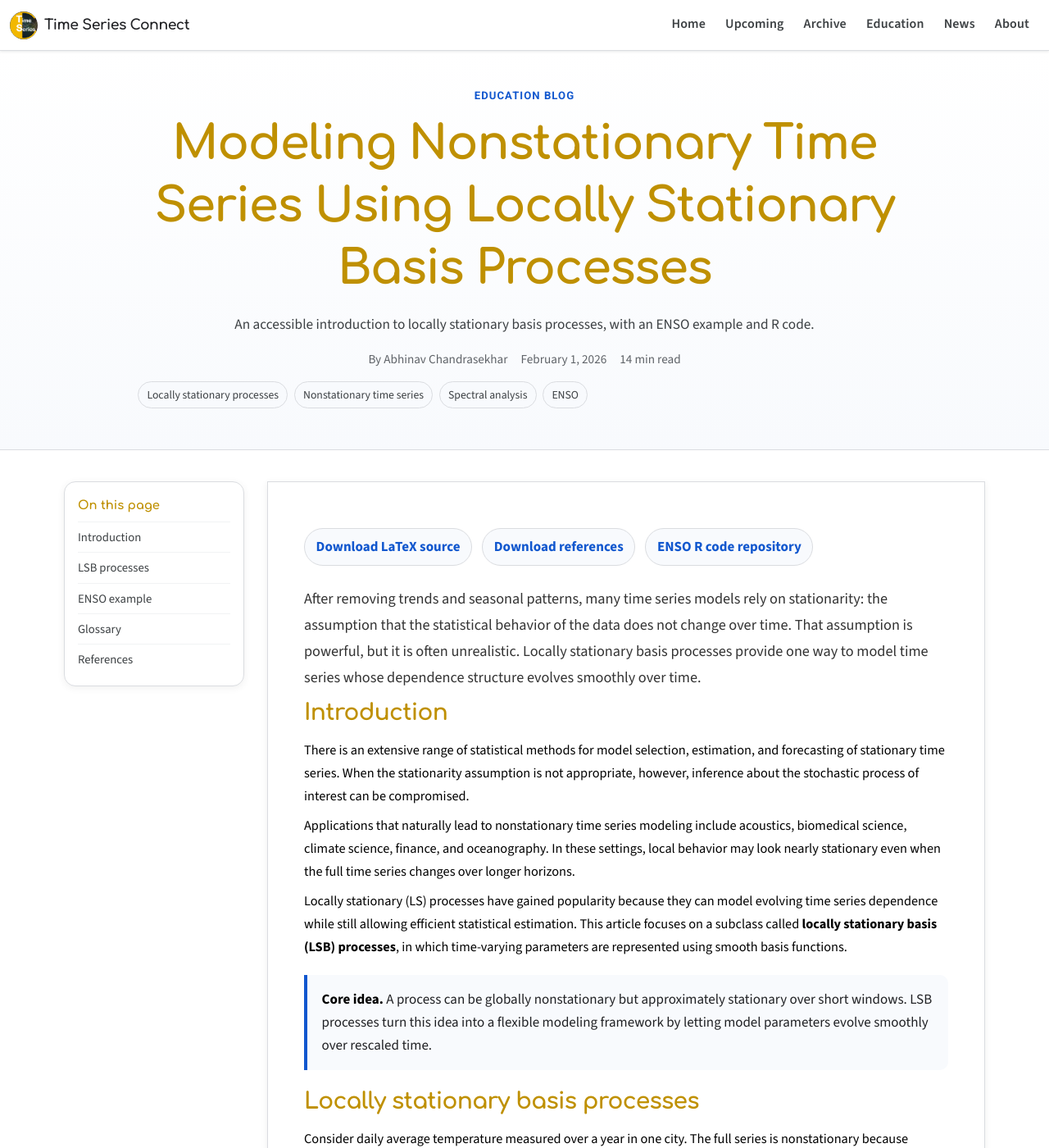
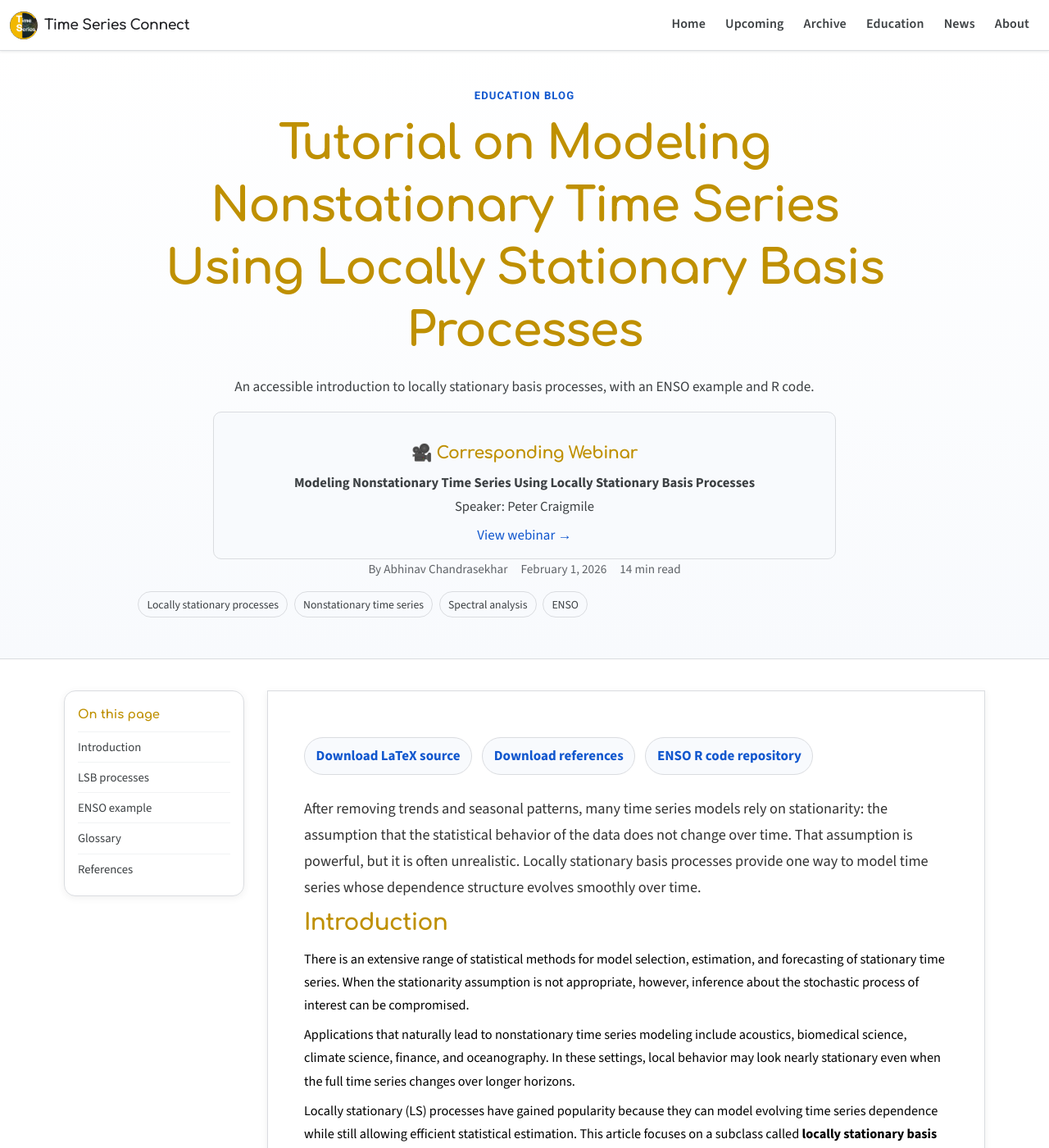
Before and after one commit to yaozheng-stat/time-series-connect, a Jekyll site: the page built from _education/locally-stationary-basis-processes.html, in a window 1280 px wide and 1400 px high. Shown: the whole window at 82% size. Built offline with Jekyll 4.4.1, drawn with Linux system fonts in a browser that asks for light colours.

Commit message:
updata edu post formatting

```diff
--- a/_education/locally-stationary-basis-processes.html
+++ b/_education/locally-stationary-basis-processes.html
@@ -1,5 +1,6 @@
 ---
-title: "Modeling Nonstationary Time Series Using Locally Stationary Basis Processes"
+layout: education_post
+title: "Tutorial on Modeling Nonstationary Time Series Using Locally Stationary Basis Processes"
 permalink: /education-blog/locally-stationary-basis-processes/
 date: 2026-02-01
 author: "Abhinav Chandrasekhar"
@@ -9,6 +10,20 @@ topics:
   - Nonstationary time series
   - Spectral analysis
   - ENSO
+webinar_title: "Modeling Nonstationary Time Series Using Locally Stationary Basis Processes"
+webinar_speaker: "Peter Craigmile"
+webinar_url: "/webinars/peter-craigmile/"
+toc:
+  - label: "Introduction"
+    url: "#introduction"
+  - label: "LSB processes"
+    url: "#locally-stationary-basis-processes"
+  - label: "ENSO example"
+    url: "#enso-application"
+  - label: "Glossary"
+    url: "#glossary"
+  - label: "References"
+    url: "#references"
 math: true
 reading_time: "14 min read"
 ---
--- a/_layouts/education_post.html
+++ b/_layouts/education_post.html
@@ -6,6 +6,20 @@ layout: default
     <p class="eyebrow">Education Blog</p>
     <h1>{{ page.title }}</h1>
     {% if page.summary %}<p class="education-hero__summary">{{ page.summary }}</p>{% endif %}
+    {% if page.webinar_title %}
+      <div class="education-webinar-box">
+        <h3>🎥 Corresponding Webinar</h3>
+        <p>
+          <strong>{{ page.webinar_title }}</strong><br>
+          {% if page.webinar_speaker %}Speaker: {{ page.webinar_speaker }}<br>{% endif %}
+          {% if page.webinar_date %}{{ page.webinar_date | date: "%B %-d, %Y" }}{% endif %}
+        </p>
+
+        {% if page.webinar_url %}
+          <a href="{{ page.webinar_url | relative_url }}">View webinar →</a>
+        {% endif %}
+      </div>
+    {% endif %}
     <div class="education-meta">
       {% if page.author %}<span>By {{ page.author }}</span>{% endif %}
       {% if page.date %}<span>{{ page.date | date: "%B %-d, %Y" }}</span>{% endif %}
@@ -23,11 +37,11 @@ layout: default
   <div class="wrap education-shell">
     <aside class="education-toc" aria-label="Article contents">
       <strong>On this page</strong>
-      <a href="#introduction">Introduction</a>
-      <a href="#locally-stationary-basis-processes">LSB processes</a>
-      <a href="#enso-application">ENSO example</a>
-      <a href="#glossary">Glossary</a>
-      <a href="#references">References</a>
+      {% if page.toc %}
+        {% for item in page.toc %}
+          <a href="{{ item.url }}">{{ item.label }}</a>
+        {% endfor %}
+      {% endif %}
     </aside>
     <article class="content-card education-post">
       {{ content }}
--- a/assets/css/education-blog.css
+++ b/assets/css/education-blog.css
@@ -46,5 +46,15 @@
 .education-downloads a{border:1px solid var(--line);border-radius:999px;padding:.5rem .85rem;background:var(--soft);font-weight:700;text-decoration:none}
 .education-downloads a:hover{background:#fff;text-decoration:none;border-color:var(--blue)}
 .education-post-footer{border-top:1px solid var(--line);margin-top:2.5rem;padding-top:1rem}
+.education-webinar-box{
+  margin:1rem auto 0;
+  max-width:760px;
+  padding:.85rem 1rem;
+  border:1px solid var(--line);
+  border-radius:10px;
+  background:var(--soft);
+  color:#3c4043;
+}
+.education-webinar-link a{font-weight:700}
 @media (max-width:980px){.education-shell{display:block}.education-toc{position:static;margin-bottom:18px}.education-post{max-width:none}}
 @media (max-width:760px){.education-hero{text-align:left;padding:32px 0 24px}.education-hero__inner{text-align:left}.education-meta{justify-content:flex-start}.education-post{padding:28px 24px}.education-post dl{display:block}.education-post dt{margin-top:1rem}.education-card{padding:1rem}}
```
